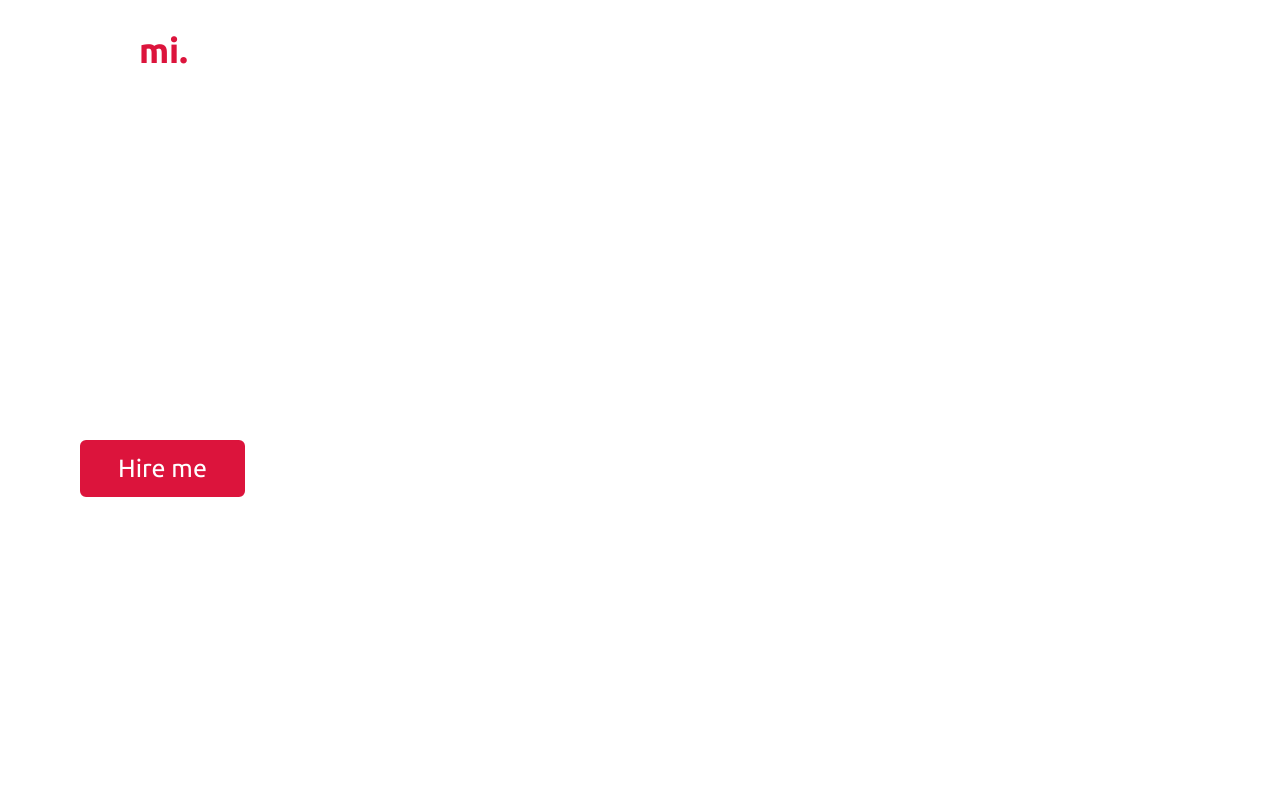
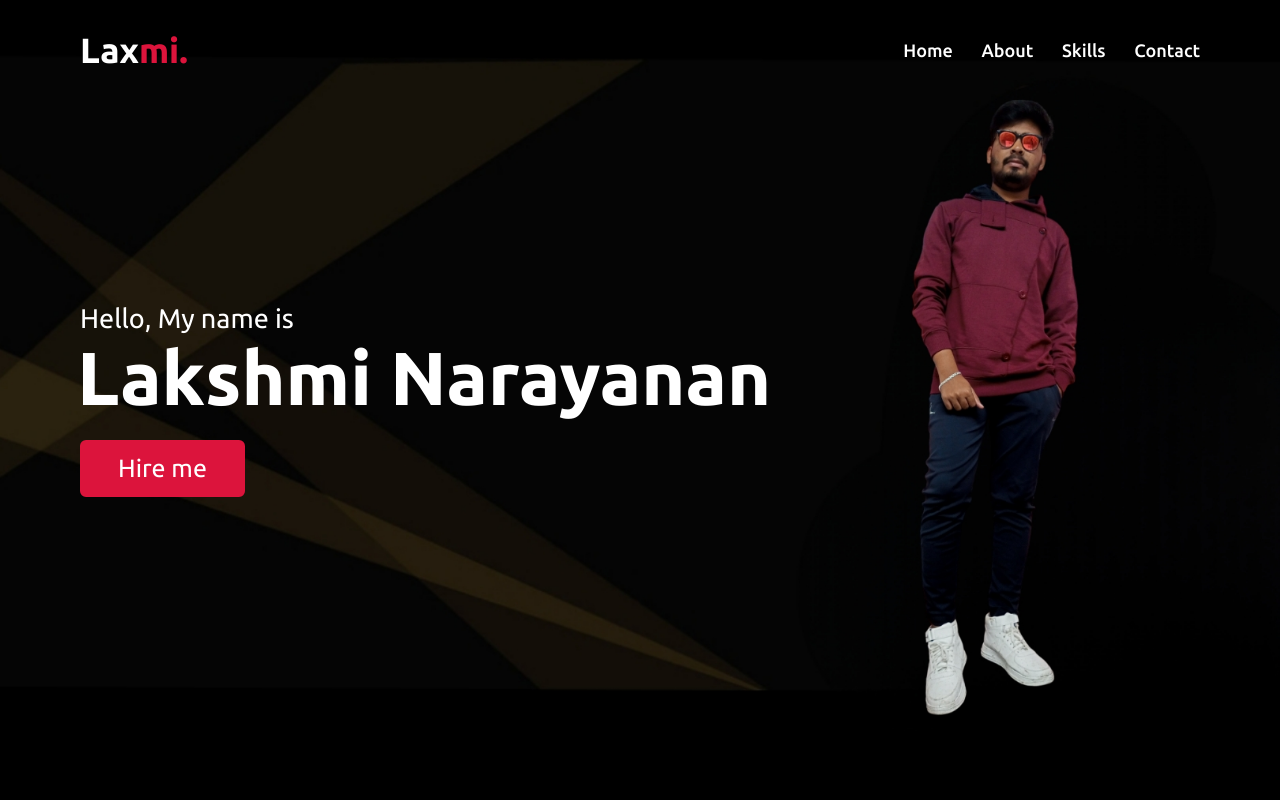
Before and after one commit to LakshmiNarayan106/DigitalPortfolio, a plain HTML site: page index.html in a window 1280 px wide. Shown: the top 800 px of the page. Drawn offline with nearby package versions, Linux system fonts and the light colour scheme.

Commit message:
Update style.css

```diff
--- a/style.css
+++ b/style.css
@@ -165,7 +165,7 @@ section .title::after{
 /* home section styling */
 .home{
     display: flex;
-    background: ("banner.jpg") no-repeat center;
+    background: url("banner.jpg") no-repeat center;
     height: 100vh;
     color: #fff;
     min-height: 500px;
```
